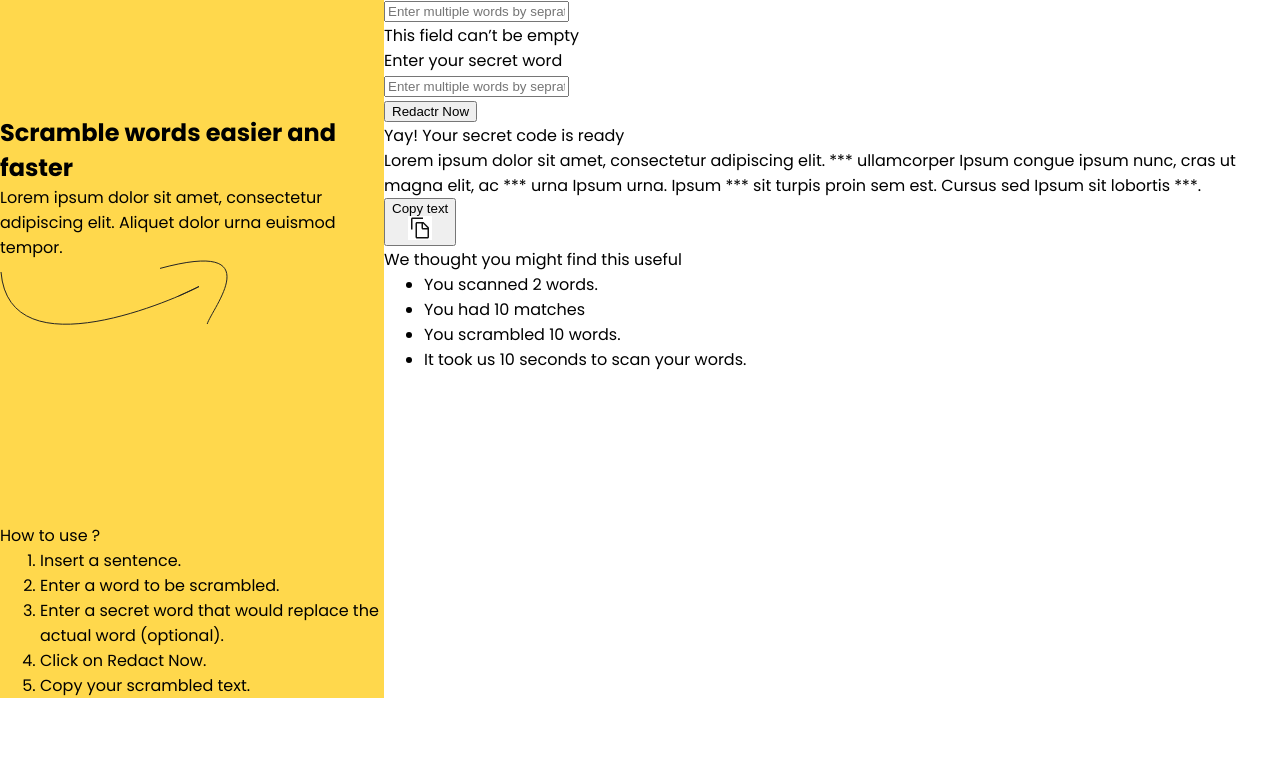
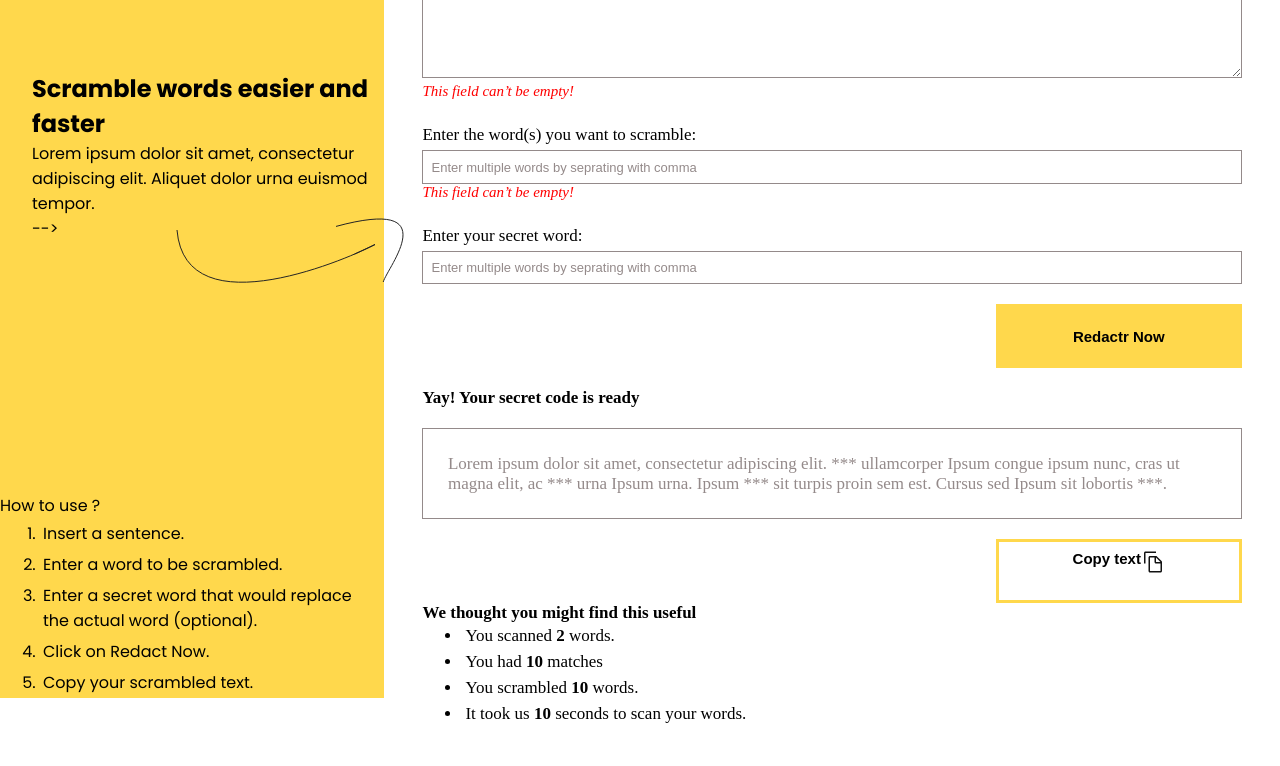
Before and after one commit to CodeKage25/team-redactr, a website: page index.html in a window 1280 px wide. Shown: the part 102-868 px from the top of the page. Before the commit the page ends 800 px from the top, so only its background shows below. Drawn offline with Linux system fonts and the light colour scheme.

Commit message:
Components

```diff
--- a/app.mjs
+++ b/app.mjs
@@ -4,13 +4,14 @@ function startApp() {
     // so create and use/call additional functions from here
 
     // pls remove the below and make some magic in here!
-    console.log('make magic in here!');
+    // console.log('make magic in here!');
 
   //   const header = document.querySelector('h2');
   //   if(header) {
   //     header.textContent = 'make some magic here!!';
   //   }
-  // };
+
+  };
 
   // ======= DO NOT EDIT ============== //
   export default startApp;
--- a/index.html
+++ b/index.html
@@ -33,16 +33,24 @@
           </p>
 
           <!-- Web arrow Image -->
+<!--           <img class= "mobile__container" class="hero__text-web-arrow" src="Images/web-arrow.svg" alt="arrow Image" />
+
+          <!-- Mobile arrow Image -->
+<!--           <img class="hero__text-mobile-arrow" src="Images/mobile-arrow.svg" alt="arrow Image" /> --> -->
+        </div>
+        <div class="hero__text-web-arrow">
+          <!-- Web arrow Image -->
           <img class= "mobile__container" class="hero__text-web-arrow" src="Images/web-arrow.svg" alt="arrow Image" />
 
           <!-- Mobile arrow Image -->
           <img class="hero__text-mobile-arrow" src="Images/mobile-arrow.svg" alt="arrow Image" />
         </div>
-
         <!-- How to Use (Desktop)-->
         <div class="decription">
-          <p class="decription__list-heading">How to use ?</p>
-
+          <div class="decription__list-heading">
+          <p>How to use ?</p>
+          </div>
+          <div class="decription__list-heading-list">
           <!-- List Items -->
           <ol>
             <li>Insert a sentence.</li>
@@ -51,6 +59,7 @@
             <li>Click on <span>Redact Now</span>.</li>
             <li>Copy your scrambled text.</li>
           </ol>
+          </div>
         </div>
       </div>
     </section>
@@ -63,37 +72,45 @@
         <!-- Form -->
         <form action="">
           <!-- Enter a sentence -->
-          <label for="Statement">Enter a sentence</label><br>
-          <input type="text" placeholder="Lorem ipsum lorem ipsum lorem ipsum" id="sentence" name="sentence"><br>
-          <p class="error">This field can’t be empty</p>
+          <label for="Statement">Enter a sentence:</label><br>
+          <textarea placeholder="Lorem ipsum lorem ipsum lorem ipsum" id="sentence" name="sentence"></textarea>
+          <p class="error">This field can’t be empty!</p><br>
 
           <!-- Word to scramble -->
-          <label for="Word">Enter the word(s) you want to sramble</label><br>
-          <input type="text" placeholder="Enter multiple words by seprating with comma" id="words" name="words"><br>
-          <p class="error">This field can’t be empty</p>
+          <label for="Word">Enter the word(s) you want to scramble:</label><br>
+          <input type="text" placeholder="Enter multiple words by seprating with comma" id="words" name="words">
+          <p class="error">This field can’t be empty!</p><br>
 
           <!-- Secret word -->
-          <label for="Secret">Enter your secret word</label><br>
+          <label for="Secret">Enter your secret word:</label><br>
           <input type="text" placeholder="Enter multiple words by seprating with comma" id="secret-words"
-            name="secret-words"><br>
+            name="secret-words"/><br><br>
 
 
           <!-- Submit -->
-          <button class="submit-btn" type="submit">Redactr Now</button>
+          <div align = 'right'>
+            <button class="submit-btn" type="submit" >Redactr Now</button>
+
+          </div>
+
         </form>
 
 
-        <!-- Form output -->
+        <!-- Form output --><br>
         <div class="form-ouput">
-          <p class="code-is-ready">Yay! Your secret code is ready</p>
-          <div id="scrambled-word">
-            <p>Lorem ipsum dolor sit amet, consectetur adipiscing elit. *** ullamcorper Ipsum congue ipsum nunc, cras ut
+          <p class="code-is-ready">Yay! Your secret code is ready</p><br>
+          <div>
+            <p id="scrambled-word">Lorem ipsum dolor sit amet, consectetur adipiscing elit. *** ullamcorper Ipsum congue ipsum nunc, cras ut
               magna elit, ac *** urna Ipsum urna. Ipsum *** sit turpis proin sem est. Cursus sed Ipsum sit lobortis ***.
-            </p>
-            <button class="copy">
-              <p>Copy text</p>
-              <img src="/Images/copy.svg" alt="Copy icon">
-            </button>
+            </p><br>
+            <div align = 'right'>
+
+
+              <button class="copy">Copy text
+
+                <img src="/Images/copy.svg" alt="Copy icon">
+              </button>
+            </div>
           </div>
         </div>
 
@@ -102,10 +119,10 @@
         <div class="additional-details">
           <p class="details-heading">We thought you might find this useful</p>
           <ul>
-            <li>You scanned <span class="scanned-words">2</span> words.</li>
+            <li>You scanned <span class="matches">2</span> words.</li>
             <li>You had <span class="matches">10</span> matches</li>
-            <li>You scrambled <span class="scrambled-words">10</span> words.</li>
-            <li>It took us <span class="time-taken">10 seconds</span> to scan your words.</li>
+            <li>You scrambled <span class="matches">10</span> words.</li>
+            <li>It took us <span class="matches">10</span> seconds to scan your words.</li>
           </ul>
         </div>
       </div>
--- a/sass/_components.scss
+++ b/sass/_components.scss
@@ -0,0 +1,95 @@
+.main__section {
+  display: flex;
+  padding:3%;
+  font-family:'inherit';
+  font-size: 17px;
+  flex-direction: column;
+  flex: 0 0 70%; }
+
+  input[type = text]{
+    padding:1%;
+    width:100%;
+    border:1px solid  #948A8A;
+  }
+  ::placeholder{
+    font-size:13px;
+    color:#948A8A;
+
+
+  }
+  Label{
+    line-height: 30px;
+  }
+  textarea{
+    font-size:15px;
+    font-family: inherit;
+    height:7rem;
+    width:100%;
+    border:1px solid  #948A8A;
+  }
+
+  .submit-btn{
+    background-color:#FFD84C;
+    color:black;
+    font-size: 15px;
+    cursor: pointer;
+    width:30%;
+    font-style: inherit;
+    font-weight:800;
+    height:8vh;
+    border:none;
+  }
+  .error{
+    font-size: 15px;
+
+    font-style: italic;
+    color:red;
+    font-weight:400;
+
+  }
+  .error1{
+    font-size: 15px;
+    margin-top:-5px;
+    font-style: italic;
+    color:red;
+    font-weight:400;
+  }
+  .form-ouput{
+    font-family:inherit;
+  }
+  .additional-details{
+    font-family:inherit;
+  }
+
+  .copy{
+    display:flex;
+    justify-content: center;
+    font-size: 15px;
+    padding-top: 1%;
+    font-weight:800;
+    text-align: center;
+    background-color: white;
+    width:30%;
+    border:3px solid#FFD84C;
+    height:8vh;
+    cursor: pointer;
+  }
+  .code-is-ready{
+    font-weight: 800;
+  }
+  #scrambled-word{
+
+    border:1px solid  #948A8A;
+    height:auto;
+    color: #948A8A;
+    padding:3%;
+  }
+  .details-heading{
+    font-weight: 800;
+  }
+  li{
+    padding:3px;
+  }
+  .matches{
+    font-weight: 800;
+  }
--- a/sass/_layout.scss
+++ b/sass/_layout.scss
@@ -18,7 +18,7 @@
   }
 
   &__text-container {
-
+    margin-top: 2.5rem;
   }
 
   &__logo-text {
@@ -27,7 +27,8 @@
     font-style: inherit;
     color: #000000;
     font-weight: 600;
-    margin: 2rem 0 0 2rem;
+    margin-left: 2rem;
+    margin-top: 2.5rem;
   }
 
   &__text-details {
@@ -36,6 +37,13 @@
 }
 
 .hero__text {
+  position: relative;
+  margin-left: 2rem;
+  margin-top: -9rem;
+
+  // &-arrow {
+  //   margin-right: 2rem;
+  // }
 
   &-heading {
 
@@ -46,7 +54,9 @@
   }
 
   &-web-arrow {
-
+   position: absolute;
+   left: 11rem;
+   top: 20rem;
   }
 
   &-mobile-arrow {
@@ -55,11 +65,24 @@
 }
 
 .description {
+  // margin-left: 2rem;
+  // margin-bottom: 2rem;
+  margin-bottom: 2rem !important;
 
   &__list-heading {
+    padding-bottom: 2rem !important;
+    margin: 0 auto;
+
+    &-item {
+  padding-bottom: 3rem !important;
+  margin-left: 2rem !important;
+}
+
 
   }
 }
+
+
 
 
 .mobile__container {
```
Also changed, not shown: css/style.css.
